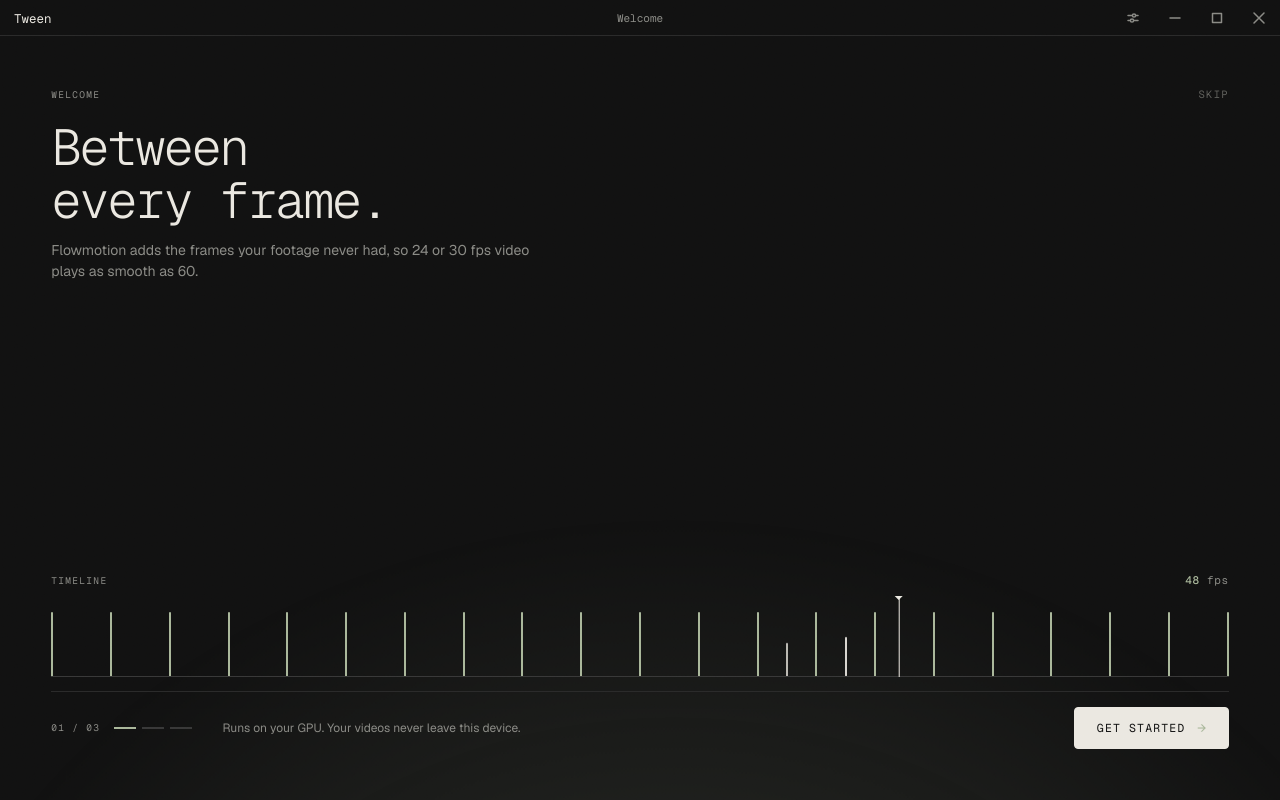
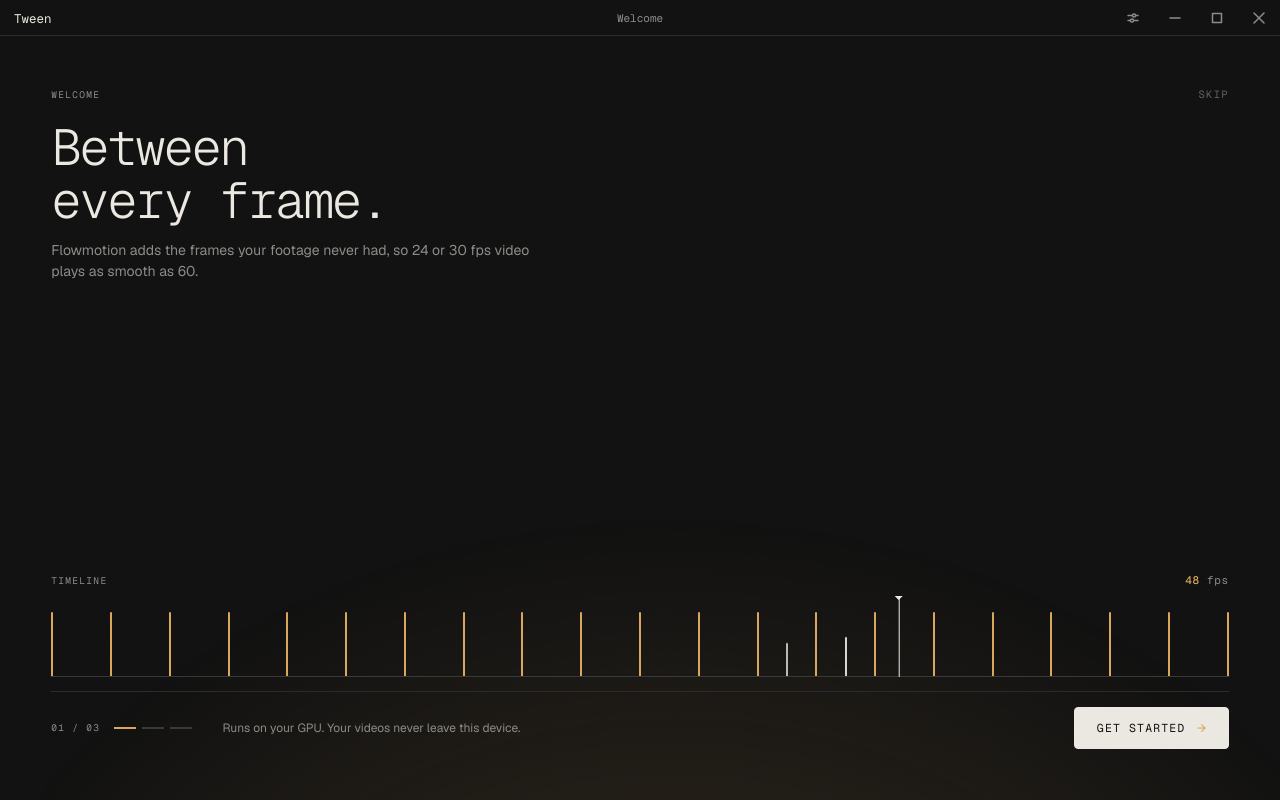
Before and after one commit to adarzhpathade/tween, a React (Vite) app in the folder app/: page / in a window 1280 px wide. Built offline with nearby package versions, Linux system fonts and the light colour scheme.

Commit message:
style: amber accent, redder warning, remove trim lane glow (T14)

```diff
--- a/app/src/styles/screens.css
+++ b/app/src/styles/screens.css
@@ -107,8 +107,8 @@
 }
 
 .scene.mock {
-  background: radial-gradient(circle at 68% 58%, #a9b79a44 0 7%, transparent 22%),
-              radial-gradient(circle at 68% 58%, #a9b79acc 0 1.6%, transparent 1.8%),
+  background: radial-gradient(circle at 68% 58%, rgba(var(--acc-rgb), .267) 0 7%, transparent 22%),
+              radial-gradient(circle at 68% 58%, rgba(var(--acc-rgb), .8) 0 1.6%, transparent 1.8%),
               linear-gradient(135deg, #262626, #0e0e0e);
 }
 
@@ -332,9 +332,8 @@
   bottom: -2px;
   border-top: 2px solid var(--acc);
   border-bottom: 2px solid var(--acc);
-  background: #a9b79a14;
+  background: rgba(var(--acc-rgb), .078);
   pointer-events: none;
-  box-shadow: 0 0 24px -6px var(--acc);
 }
 
 .shade {
@@ -578,8 +577,8 @@
 }
 
 .rv.bad .fin {
-  color: #c9907a;
-  border-bottom-color: #c9907a;
+  color: var(--warn);
+  border-bottom-color: var(--warn);
 }
 
 .stp {
@@ -614,7 +613,7 @@
 }
 
 .stp button:active {
-  background: #a9b79a22;
+  background: rgba(var(--acc-rgb), .133);
 }
 
 .stp button::before {
@@ -676,7 +675,7 @@
 }
 
 .fhint.bad .fhint-l2 {
-  color: #c9907a;
+  color: var(--warn);
 }
 
 .fseg.v {
@@ -847,7 +846,7 @@
 
 .model.on {
   border-color: var(--acc);
-  background: #a9b79a12;
+  background: rgba(var(--acc-rgb), .071);
   color: var(--text);
 }
 
@@ -1279,7 +1278,7 @@
   height: 85%;
   z-index: -1;
   pointer-events: none;
-  background: radial-gradient(ellipse at 50% 100%, rgba(169, 183, 154, .2), transparent 65%);
+  background: radial-gradient(ellipse at 50% 100%, rgba(var(--acc-rgb), .2), transparent 65%);
   animation: drift 9s ease-in-out infinite alternate;
 }
 
@@ -1561,7 +1560,7 @@
   top: .5px;
   width: 3px;
   height: 6px;
-  border: solid #111;
+  border: solid var(--acc-ink);
   border-width: 0 1.5px 1.5px 0;
   transform: rotate(40deg);
 }
@@ -1860,7 +1859,7 @@
 .dz:hover,
 .dz.over {
   border-color: var(--acc);
-  background: radial-gradient(circle, #a9b79a30 1px, transparent 1.2px) 0 0/22px 22px, var(--bg2);
+  background: radial-gradient(circle, rgba(var(--acc-rgb), .188) 1px, transparent 1.2px) 0 0/22px 22px, var(--bg2);
 }
 
 .dz .cm {
@@ -2187,7 +2186,7 @@
 
 .sheet .model.on {
   border-color: var(--acc);
-  background: #a9b79a12;
+  background: rgba(var(--acc-rgb), .071);
 }
 
 .sheet .model .mtx {
--- a/app/src/styles/tokens.css
+++ b/app/src/styles/tokens.css
@@ -36,9 +36,12 @@
   --dim: #5f5f5b;
 
   /* Accents */
-  --acc: #a9b79a;
+  --acc: #d9a55b;
+  --acc-rgb: 217, 165, 91;
+  --acc-ink: #111;
   --ok: #4ade80;
-  --warn: #c9907a;
+  --warn: #e0695a;
+  --warn-rgb: 224, 105, 90;
 
   /* Font families */
   --sans: "Geist", system-ui, -apple-system, sans-serif;
@@ -435,7 +438,7 @@ svg {
   top: .5px;
   width: 3px;
   height: 6px;
-  border: solid #111;
+  border: solid var(--acc-ink);
   border-width: 0 1.5px 1.5px 0;
   transform: rotate(40deg);
 }
@@ -493,7 +496,7 @@ svg {
 
 .router-switcher button.on {
   background: var(--acc);
-  color: #111;
+  color: var(--acc-ink);
 }
 
 /* Respect prefers-reduced-motion */
```
